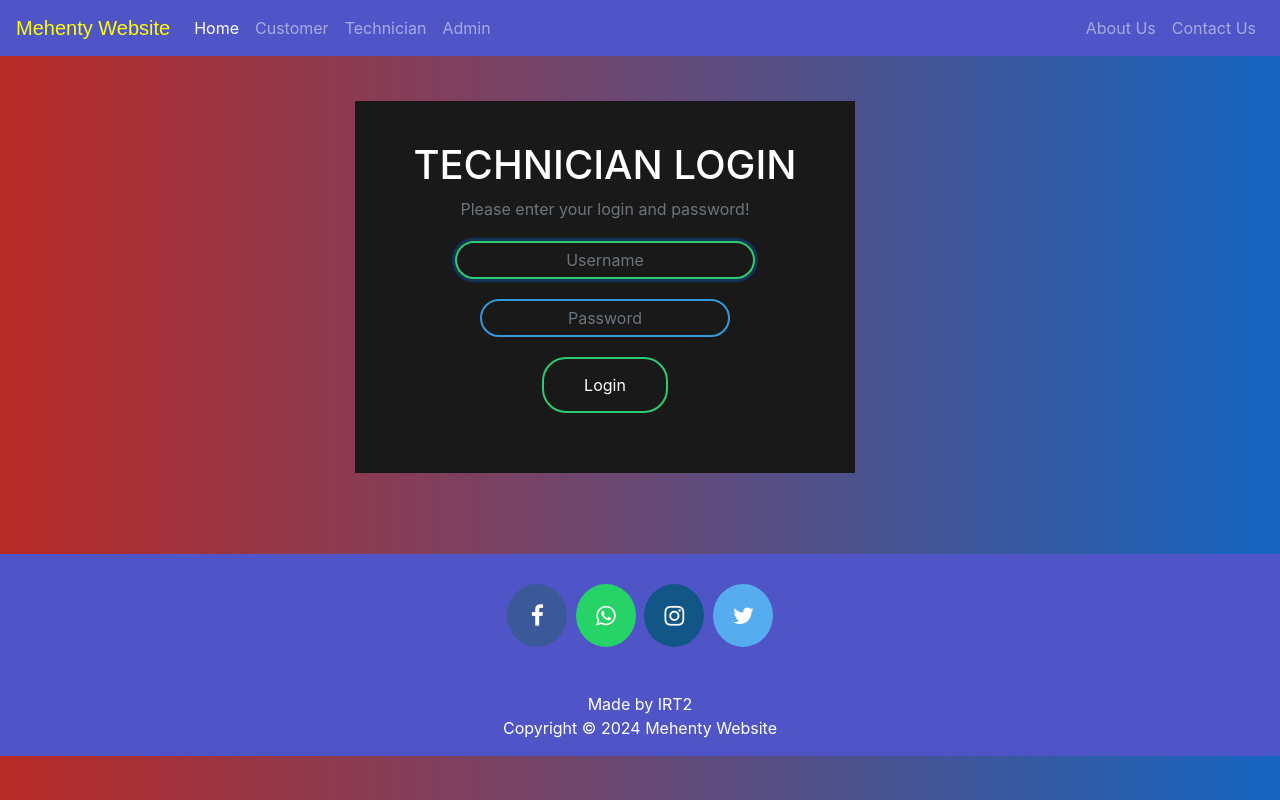
After one commit to ahmedirt/mehenty_irt, a Django app: page /Technicianlogin in a window 1280 px wide. The commit adds this page. Run offline with Django 3.2, Linux system fonts and the light colour scheme; some libraries are stand-ins or nearby versions.

Commit message:
technicien-signup-login

```diff
--- a/mehentyIRT2/mehentyIRT2/settings.py
+++ b/mehentyIRT2/mehentyIRT2/settings.py
@@ -53,6 +53,12 @@ MIDDLEWARE = [
     'django.contrib.messages.middleware.MessageMiddleware',
     'django.middleware.clickjacking.XFrameOptionsMiddleware',
 ]
+
+# settings.py
+
+...
+
+DEFAULT_AUTO_FIELD = 'django.db.models.BigAutoField'
 
 ROOT_URLCONF = 'mehentyIRT2.urls'
 
--- a/mehentyIRT2/mehentyIRT2/urls.py
+++ b/mehentyIRT2/mehentyIRT2/urls.py
@@ -66,4 +66,7 @@ urlpatterns = [
 
     path('aboutus', views.aboutus_view),
     path('contactus', views.contactus_view),
+    path('Techniciansignup', views.Technician_signup_view,name='Techniciansignup'),
+    path('Technicianlogin', LoginView.as_view(template_name='service/Technicianlogin.html'),name='Technicianlogin'),
+
 ]
--- a/mehentyIRT2/service/apps.py
+++ b/mehentyIRT2/service/apps.py
@@ -1,5 +1,8 @@
 from django.apps import AppConfig
 
 
+# class ServiceConfig(AppConfig):
+#     name = 'service'
 class ServiceConfig(AppConfig):
+    default_auto_field = 'django.db.models.BigAutoField'
     name = 'service'
--- /dev/null
+++ b/mehentyIRT2/templates/service/Technicianlogin.html
@@ -0,0 +1,104 @@
+<!DOCTYPE html>
+{% load widget_tweaks %}
+<html lang="en" dir="ltr">
+  <head>
+    <meta charset="utf-8">
+    <title></title>
+    <style media="screen">
+      body {
+    margin: 0;
+    padding: 0;
+    font-family: sans-serif;
+    background: linear-gradient(to right, #b92b27, #1565c0)
+}
+
+.box {
+    width: 500px;
+    padding: 40px;
+    position: absolute;
+    top: 50%;
+    left: 50%;
+    background: #191919;
+
+    text-align: center;
+    transition: 0.25s;
+    margin-top: 100px
+}
+
+.box input[type="text"],
+.box input[type="password"] {
+    border: 0;
+    background: none;
+    display: block;
+    margin: 20px auto;
+    text-align: center;
+    border: 2px solid #3498db;
+    padding: 10px 10px;
+    width: 250px;
+    outline: none;
+    color: white;
+    border-radius: 24px;
+    transition: 0.25s
+}
+
+.box h1 {
+    color: white;
+    text-transform: uppercase;
+    font-weight: 500
+}
+
+.box input[type="text"]:focus,
+.box input[type="password"]:focus {
+    width: 300px;
+    border-color: #2ecc71
+}
+
+.box input[type="submit"] {
+    border: 0;
+    background: none;
+    display: block;
+    margin: 20px auto;
+    text-align: center;
+    border: 2px solid #2ecc71;
+    padding: 14px 40px;
+    outline: none;
+    color: white;
+    border-radius: 24px;
+    transition: 0.25s;
+    cursor: pointer
+}
+
+.box input[type="submit"]:hover {
+    background: #2ecc71
+}
+
+
+    </style>
+  </head>
+  <body>
+    {% include "service/navbar.html" %}
+    <div class="container">
+    <div class="row">
+        <div class="col-md-6">
+            <div class="card">
+                <form class="box" method="post">
+                    {% csrf_token %}
+                    <h1>Technician Login</h1>
+                    <p class="text-muted"> Please enter your login and password!</p>
+
+                     {% render_field form.username class="form-control" placeholder="Username" %}
+                     {% render_field form.password class="form-control" placeholder="Password" %}
+
+                     <input type="submit" name="" value="Login">
+
+                </form>
+            </div>
+        </div>
+    </div>
+</div>
+<br><br><br><br><br><br><br><br><br>
+<br><br><br><br><br><br><br><br><br>
+<br><br><br><br><br>
+{% include "service/footer.html" %}
+  </body>
+</html>
--- a/mehentyIRT2/templates/service/navbar.html
+++ b/mehentyIRT2/templates/service/navbar.html
@@ -52,10 +52,6 @@
           <a href="/aboutus" class="nav-item nav-link">About Us</a>
           <a href="contactus" class="nav-item nav-link">Contact Us</a>
         </div>
-
-
-
-
       </div>
     </nav>
   </div>
```
Also changed, not shown: mehentyIRT2/templates/service/Technician_wait_for_approval.html (added, +35 -0 lines), mehentyIRT2/templates/service/Technicianbase.html (added, +162 -0 lines), mehentyIRT2/templates/service/Techniciansignup.html (added, +182 -0 lines), mehentyIRT2/db.sqlite3, mehentyIRT2/static/profile_pic/TechnicianProfilePic/Design_sans_titre_2.png (added).
